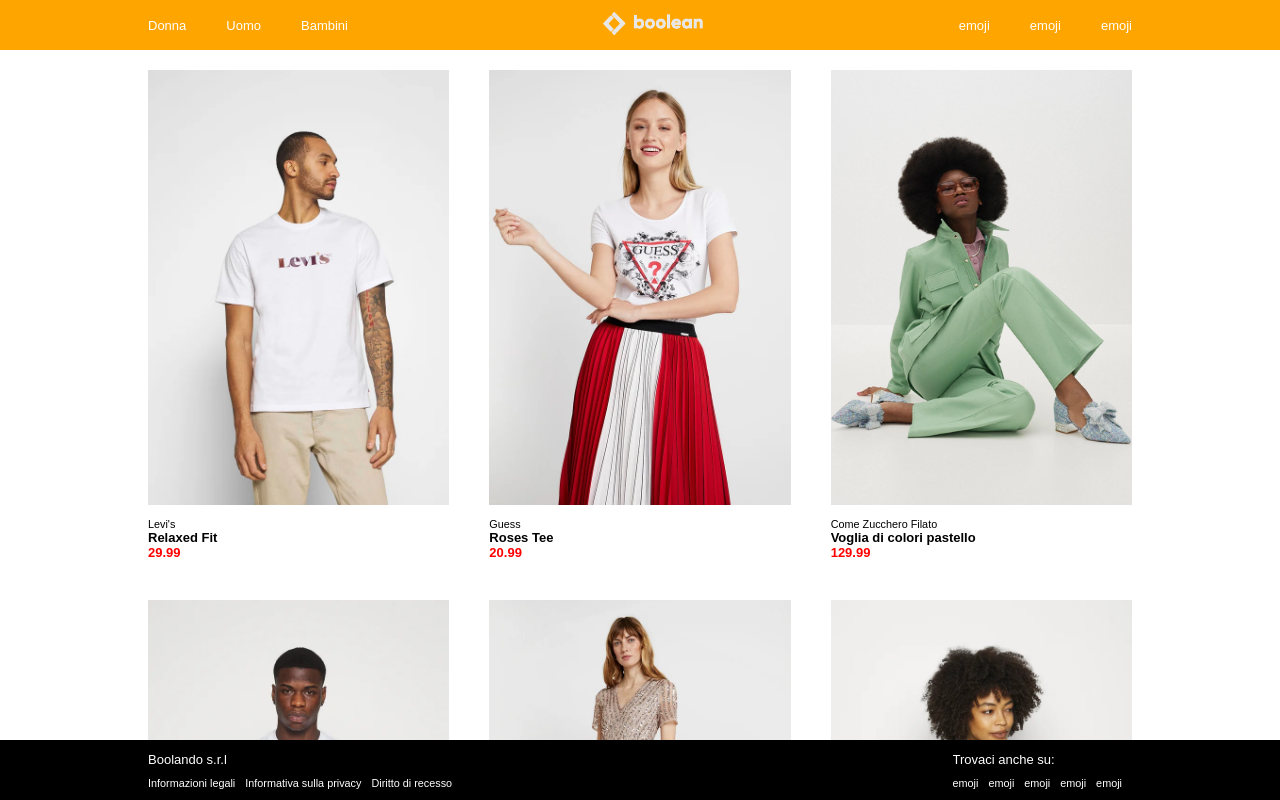
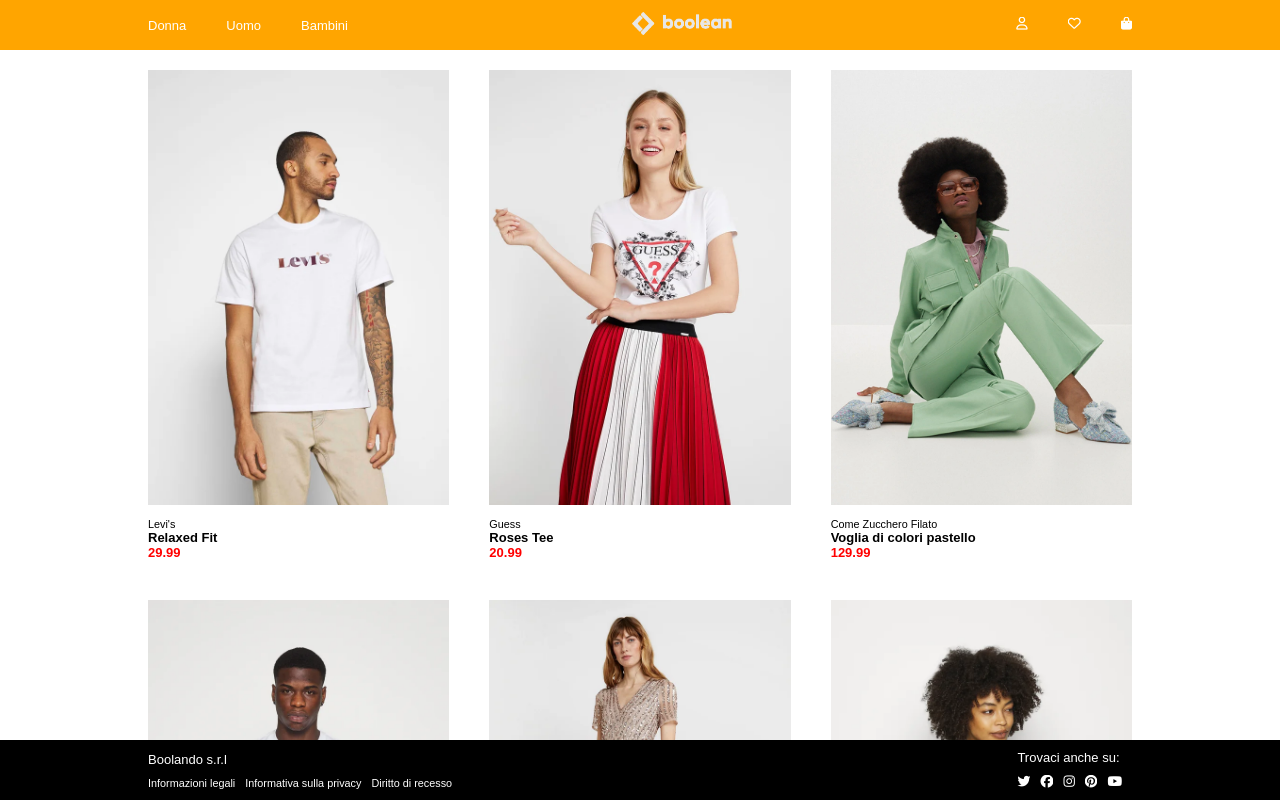
Before and after one commit to nabilmoutahir/vite-boolando, a Vue app: page / in a window 1280 px wide. Built offline with nearby package versions, Linux system fonts and the light colour scheme; data requests are answered from the project's data file.

Commit message:
add font awesome icons

```diff
--- a/index.html
+++ b/index.html
@@ -5,6 +5,10 @@
     <link rel="icon" type="image/svg+xml" href="/vite.svg" />
     <meta name="viewport" content="width=device-width, initial-scale=1.0" />
     <title>Boolando</title>
+
+    <link rel="stylesheet" href="https://cdnjs.cloudflare.com/ajax/libs/font-awesome/6.5.1/css/all.min.css"
+      integrity="sha512-DTOQO9RWCH3ppGqcWaEA1BIZOC6xxalwEsw9c2QQeAIftl+Vegovlnee1c9QX4TctnWMn13TZye+giMm8e2LwA=="
+      crossorigin="anonymous" referrerpolicy="no-referrer" />
   </head>
   <body>
     <div id="app"></div>
--- a/src/components/AppFooter.vue
+++ b/src/components/AppFooter.vue
@@ -17,19 +17,19 @@
 
                 footerLinks:[
                     {
-                        icon:'emoji'
+                        icon:'fa-brands fa-twitter'
                     },
                     {
-                        icon:'emoji'
+                        icon:'fa-brands fa-facebook'
                     },
                     {
-                        icon:'emoji'
+                        icon:'fa-brands fa-instagram'
                     },
                     {
-                        icon:'emoji'
+                        icon:'fa-brands fa-pinterest'
                     },
                     {
-                        icon:'emoji'
+                        icon:'fa-brands fa-youtube'
                     },
                 ]
 
@@ -60,7 +60,7 @@
 
                 <div class="footer-info">
                     <div v-for="footerLink in footerLinks">
-                        {{footerLink.icon}}
+                        <a :class="footerLink.icon"></a>
                     </div>
                 </div>
             </div>
--- a/src/components/AppHeader.vue
+++ b/src/components/AppHeader.vue
@@ -19,13 +19,13 @@
 
                 navSection: [
                     {
-                        icon:'emoji'
+                        icon: 'fa-regular fa-user'
                     },
                     {
-                        icon:'emoji'
+                        icon: 'fa-regular fa-heart'
                     },
                     {
-                        icon:'emoji'
+                        icon: 'fa-solid fa-bag-shopping'
                     }
                 ]
             }
@@ -49,7 +49,7 @@
 
             <div class="header-section">
                 <div v-for="nav in navSection">
-                    {{nav.icon}}
+                    <a :class="nav.icon"></a>
                 </div>
             </div>
         </div>
```
Also changed, not shown: src/App.vue (+2 -8 lines).
